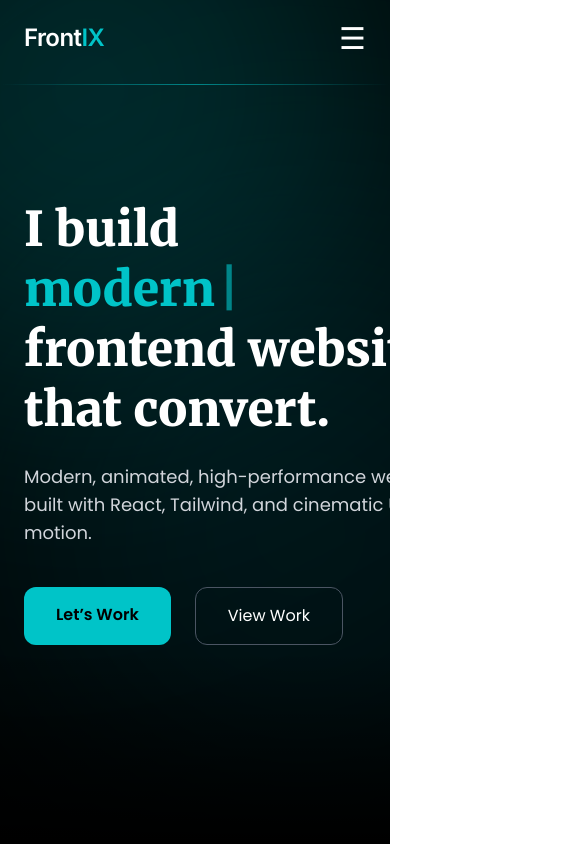
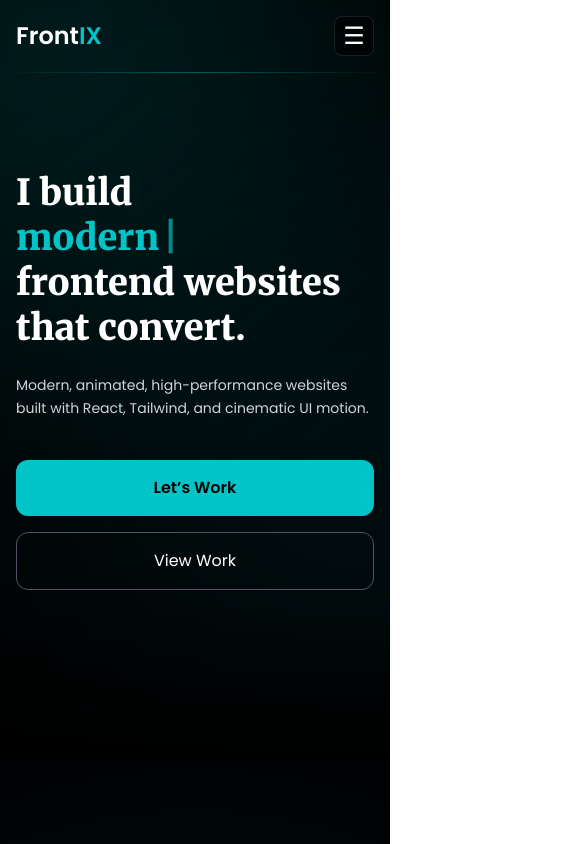
Before and after one commit to hunter789948/frontix-portfolio, a React (Vite) app: page / in a window 390 px wide. Shown: the top 844 px of the page, 585 px wide, since content can reach past the window. Built offline with nearby package versions, Linux system fonts and the light colour scheme.

Commit message:
Fix contact page mobile responsiveness

```diff
--- a/src/components/Navbar.jsx
+++ b/src/components/Navbar.jsx
@@ -5,11 +5,8 @@ export default function Navbar() {
   const [open, setOpen] = useState(false);
   const [scrolled, setScrolled] = useState(false);
 
-  // Navbar background on scroll
   useEffect(() => {
-    const handleScroll = () => {
-      setScrolled(window.scrollY > 20);
-    };
+    const handleScroll = () => setScrolled(window.scrollY > 10);
     window.addEventListener("scroll", handleScroll);
     return () => window.removeEventListener("scroll", handleScroll);
   }, []);
@@ -17,104 +14,93 @@ export default function Navbar() {
   const NavLink = ({ href, children }) => (
     <a
       href={href}
-      className="relative group text-base font-medium tracking-wide text-gray-300 hover:text-white transition"
+      onClick={() => setOpen(false)}
+      className="text-white/80 hover:text-white transition text-lg"
     >
       {children}
-      <span className="absolute left-0 -bottom-1 h-[2px] w-full bg-[#00C4C8] scale-x-0 origin-left transition-transform duration-300 group-hover:scale-x-100" />
     </a>
   );
 
   return (
     <>
-      {/* Navbar */}
+      {/* NAVBAR */}
       <motion.nav
-        initial={{ y: -80, opacity: 0 }}
+        initial={{ y: -30, opacity: 0 }}
         animate={{ y: 0, opacity: 1 }}
-        transition={{ duration: 0.8, ease: "easeOut" }}
-        className={`fixed top-0 left-0 w-full z-50 transition-all ${
+        transition={{ duration: 0.5 }}
+        className={`fixed top-0 left-0 w-full z-50 ${
           scrolled
-            ? "bg-black/80 backdrop-blur-md border-b border-white/10"
+            ? "bg-black/80 backdrop-blur-md border-b border-white/5"
             : "bg-transparent"
         }`}
       >
-        <div className="max-w-7xl mx-auto px-6 py-5 flex items-center justify-between font-nav">
-
-          {/* Logo */}
-          <a
-            href="/"
-            className="text-2xl md:text-3xl font-bold tracking-tight text-white"
-          >
+        <div className="max-w-7xl mx-auto w-full px-4 sm:px-6 py-4 flex items-center justify-between">
+          {/* LOGO */}
+          <a href="/" className="text-2xl font-bold text-white">
             Front<span className="text-[#00C4C8]">IX</span>
           </a>
 
-          {/* Desktop Links */}
+          {/* DESKTOP NAV */}
           <div className="hidden md:flex items-center gap-10">
-            <NavLink href="/#services">Services</NavLink>
-            <NavLink href="/#work">About</NavLink>
-
-            {/* Contact button → CTA */}
+            <a href="#services" className="text-white/70 hover:text-white">
+              Services
+            </a>
+            <a href="#work" className="text-white/70 hover:text-white">
+              About
+            </a>
             <a
-              href="/#cta"
-              className="ml-4 px-6 py-2.5 rounded-xl bg-[#00C4C8] text-black font-semibold text-base hover:opacity-90 transition"
+              href="#cta"
+              className="px-6 py-2 rounded-xl bg-[#00C4C8] text-black font-semibold"
             >
               Contact
             </a>
           </div>
 
-          {/* Mobile Toggle */}
+          {/* HAMBURGER */}
           <button
             onClick={() => setOpen(!open)}
-            className="md:hidden text-white text-3xl focus:outline-none"
-            aria-label="Toggle Menu"
+            className="md:hidden w-10 h-10 flex items-center justify-center rounded-lg border border-white/10 bg-black/60 text-white text-2xl"
           >
             {open ? "✕" : "☰"}
           </button>
         </div>
       </motion.nav>
 
-      {/* Divider */}
-      <div
-        className="fixed top-[84px] left-0 w-full h-px z-40 pointer-events-none"
-        style={{
-          background:
-            "linear-gradient(to right, transparent, rgba(0,196,200,0.6), transparent)",
-        }}
-      />
+      {/* THIN DIVIDER */}
+      <div className="fixed top-[72px] left-0 w-full h-[1px] z-40 bg-gradient-to-r from-transparent via-[#00C4C8]/40 to-transparent pointer-events-none" />
 
-      {/* Mobile Menu */}
+      {/* MOBILE MENU */}
       <AnimatePresence>
         {open && (
-          <motion.div
-            initial={{ opacity: 0 }}
-            animate={{ opacity: 1 }}
-            exit={{ opacity: 0 }}
-            transition={{ duration: 0.3 }}
-            className="fixed inset-0 z-40 bg-black flex flex-col items-center justify-center gap-10 text-4xl font-nav"
-          >
-            <a
-              href="/#services"
+          <>
+            {/* BACKDROP */}
+            <motion.div
+              initial={{ opacity: 0 }}
+              animate={{ opacity: 0.6 }}
+              exit={{ opacity: 0 }}
               onClick={() => setOpen(false)}
-              className="text-white hover:text-[#00C4C8]"
+              className="fixed inset-0 z-40 bg-black"
+            />
+
+            {/* MENU PANEL */}
+            <motion.div
+              initial={{ y: -10, opacity: 0 }}
+              animate={{ y: 0, opacity: 1 }}
+              exit={{ y: -10, opacity: 0 }}
+              transition={{ duration: 0.25 }}
+              className="fixed top-[72px] left-0 w-full z-50 bg-black/95 backdrop-blur-xl border-b border-white/5"
             >
-              Services
-            </a>
-
-            <a
-              href="/#work"
-              onClick={() => setOpen(false)}
-              className="text-white hover:text-[#00C4C8]"
-            >
-              About
-            </a>
-
-            <a
-              href="/#cta"
-              onClick={() => setOpen(false)}
-              className="text-[#00C4C8] font-semibold"
-            >
-              Contact
-            </a>
-          </motion.div>
+              <div className="flex flex-col gap-6 px-6 py-8">
+                <NavLink href="#services">Services</NavLink>
+                <NavLink href="#work">About</NavLink>
+                <NavLink href="#cta">
+                  <span className="inline-block px-6 py-3 rounded-xl bg-[#00C4C8] text-black font-semibold">
+                    Contact
+                  </span>
+                </NavLink>
+              </div>
+            </motion.div>
+          </>
         )}
       </AnimatePresence>
     </>
--- a/src/index.css
+++ b/src/index.css
@@ -5,6 +5,7 @@
 html,
 body {
   scroll-behavior: smooth;
+  overflow-x: hidden;
 }
 
 body {
--- a/src/sections/Contact.jsx
+++ b/src/sections/Contact.jsx
@@ -48,9 +48,10 @@ export default function Contact() {
 
   return (
     <section
-      id="contact"
-      className="relative min-h-screen flex items-center px-6 bg-black overflow-hidden scroll-mt-28"
-    >
+  id="contact"
+  className="relative min-h-screen flex items-start px-4 sm:px-6 bg-black overflow-hidden pt-28 sm:pt-32 scroll-mt-28"
+>
+
       {/* Ambient cinematic glow */}
       <div className="pointer-events-none absolute inset-0">
         <div className="absolute top-1/2 left-1/2 -translate-x-1/2 -translate-y-1/2 w-[900px] h-[900px] rounded-full bg-[#00C4C8]/10 blur-[200px]" />
--- a/src/sections/Hero.jsx
+++ b/src/sections/Hero.jsx
@@ -3,31 +3,32 @@ import TextType from "../components/TextType";
 
 export default function Hero() {
   return (
-    <section className="relative min-h-screen overflow-hidden bg-black text-white flex items-center">
+    <section className="relative min-h-[90vh] sm:min-h-screen overflow-hidden bg-black text-white flex items-center">
       {/* Glow Blobs */}
       <motion.div
-        className="absolute -top-40 -left-40 w-[500px] h-[500px] bg-[#00C4C8] rounded-full blur-[160px] opacity-35"
+        className="absolute -top-40 -left-40 w-[400px] sm:w-[500px] h-[400px] sm:h-[500px] bg-[#00C4C8] rounded-full blur-[160px] opacity-30"
         animate={{ rotate: 360 }}
         transition={{ duration: 40, repeat: Infinity, ease: "linear" }}
       />
 
       <motion.div
-        className="absolute top-1/3 -right-40 w-[500px] h-[500px] bg-[#009BB2] rounded-full blur-[180px] opacity-25"
+        className="absolute top-1/3 -right-40 w-[400px] sm:w-[500px] h-[400px] sm:h-[500px] bg-[#009BB2] rounded-full blur-[180px] opacity-25"
         animate={{ rotate: -360 }}
         transition={{ duration: 50, repeat: Infinity, ease: "linear" }}
       />
 
       {/* Content */}
-      <div className="relative z-10 max-w-6xl mx-auto px-6">
+      <div className="relative z-10 w-full max-w-6xl mx-auto px-4 sm:px-6 lg:px-8">
         {/* Heading */}
         <motion.h1
-          initial={{ opacity: 0, y: 80, filter: "blur(12px)" }}
+          initial={{ opacity: 0, y: 60, filter: "blur(10px)" }}
           animate={{ opacity: 1, y: 0, filter: "blur(0px)" }}
-          transition={{ duration: 1.2, ease: "easeOut" }}
-          className="font-heading text-5xl md:text-7xl font-extrabold leading-tight"
+          transition={{ duration: 1.1, ease: "easeOut" }}
+          className="font-heading font-extrabold leading-tight
+                     text-4xl sm:text-5xl md:text-6xl lg:text-7xl"
         >
           I build{" "}
-          <span className="text-[#00C4C8] inline-block min-w-[14ch]">
+          <span className="text-[#00C4C8] inline-block min-w-[12ch]">
             <TextType
               text={["premium", "high-converting", "modern", "animated"]}
               typingSpeed={75}
@@ -45,10 +46,10 @@ export default function Hero() {
 
         {/* Sub text */}
         <motion.p
-          initial={{ opacity: 0, y: 40 }}
+          initial={{ opacity: 0, y: 30 }}
           animate={{ opacity: 1, y: 0 }}
-          transition={{ delay: 0.4, duration: 1 }}
-          className="mt-6 max-w-xl text-lg text-gray-300 font-body"
+          transition={{ delay: 0.4, duration: 0.9 }}
+          className="mt-6 max-w-xl text-sm sm:text-base md:text-lg text-gray-300 font-body leading-relaxed"
         >
           Modern, animated, high-performance websites built with React,
           Tailwind, and cinematic UI motion.
@@ -56,14 +57,14 @@ export default function Hero() {
 
         {/* CTA */}
         <motion.div
-          initial={{ opacity: 0, y: 40 }}
+          initial={{ opacity: 0, y: 30 }}
           animate={{ opacity: 1, y: 0 }}
-          transition={{ delay: 0.7, duration: 1 }}
-          className="mt-10 flex flex-wrap gap-6 font-body"
+          transition={{ delay: 0.7, duration: 0.9 }}
+          className="mt-10 flex flex-col sm:flex-row gap-4 sm:gap-6 font-body"
         >
           <a
             href="#contact"
-            className="relative px-8 py-4 rounded-xl bg-[#00C4C8] text-black font-semibold overflow-hidden group"
+            className="relative px-7 py-4 rounded-xl bg-[#00C4C8] text-black font-semibold overflow-hidden group text-center"
           >
             <span className="relative z-10">Let’s Work</span>
             <span className="absolute inset-0 bg-white opacity-0 group-hover:opacity-20 transition" />
@@ -71,15 +72,15 @@ export default function Hero() {
 
           <a
             href="#work"
-            className="px-8 py-4 rounded-xl border border-gray-600 hover:border-[#00C4C8] transition"
+            className="px-7 py-4 rounded-xl border border-gray-600 hover:border-[#00C4C8] transition text-center"
           >
             View Work
           </a>
         </motion.div>
       </div>
 
-      {/* Bottom fade for smooth transition to Services */}
-      <div className="pointer-events-none absolute bottom-0 left-0 w-full h-48 bg-gradient-to-b from-transparent to-black" />
+      {/* Bottom fade */}
+      <div className="pointer-events-none absolute bottom-0 left-0 w-full h-40 sm:h-48 bg-gradient-to-b from-transparent to-black" />
     </section>
   );
 }
```
